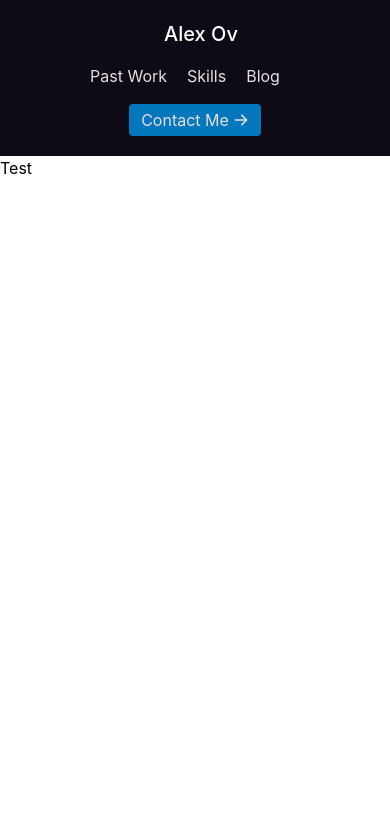
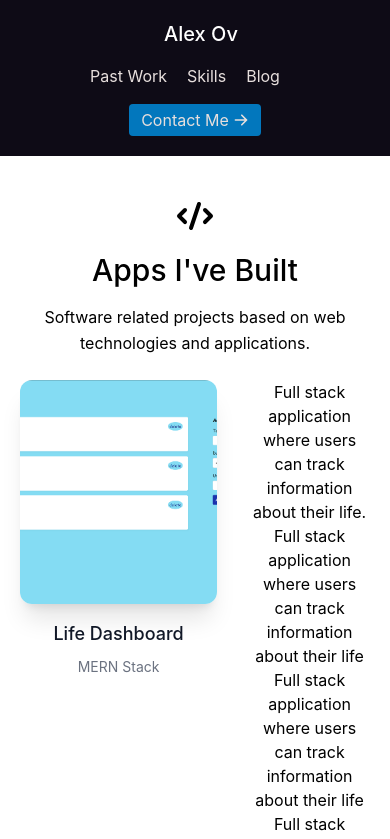
Before and after one commit to OvAlexander/portfolio-website, a React (Create React App) app: page /project in a window 390 px wide. Shown: the top 839 px of the page. Built offline with nearby package versions, Linux system fonts and the light colour scheme; no server answers.

Commit message:
feat: changed design of project displaying

```diff
--- a/src/components/Carousel.js
+++ b/src/components/Carousel.js
@@ -1,114 +1,60 @@
-export default function Carousel(){
-    return(
+// https://unpkg.com/browse/@heroicons/react@2.1.3/24/outline/
+// https://gist.github.com/nimone/1fad7ac88bf2a5b07a26eb45134c76a6
+import { useState, useEffect } from "react"
+import { ArrowLeftIcon } from "@heroicons/react/solid";
+import { ChevronRightIcon } from "@heroicons/react/solid";
+
+export default function Carousel({
+    children: slides,
+    autoSlide = false,
+    autoSlideInterval = 3000,
+  }) {
+    const [curr, setCurr] = useState(0)
+    const prev = () =>
+      setCurr((curr) => (curr === 0 ? slides.length - 1 : curr - 1))
+    const next = () =>
+      setCurr((curr) => (curr === slides.length - 1 ? 0 : curr + 1))
+
+    useEffect(() => {
+      if (!autoSlide) return
+      const slideInterval = setInterval(next, autoSlideInterval)
+      return () => clearInterval(slideInterval)
+    }, [])
+    return (
+      <div className="overflow-hidden relative">
         <div
-        id="carouselExampleCrossfade"
-        class="relative"
-        data-twe-carousel-init
-        data-twe-ride="carousel">
-        <div
-            class="absolute inset-x-0 bottom-0 z-[2] mx-[15%] mb-4 flex list-none justify-center p-0"
-            data-twe-carousel-indicators>
-            <button
-            type="button"
-            data-twe-target="#carouselExampleCrossfade"
-            data-twe-slide-to="0"
-            data-twe-carousel-active
-            class="mx-[3px] box-content h-[3px] w-[30px] flex-initial cursor-pointer border-0 border-y-[10px] border-solid border-transparent bg-white bg-clip-padding p-0 -indent-[999px] opacity-50 transition-opacity duration-[600ms] ease-[cubic-bezier(0.25,0.1,0.25,1.0)] motion-reduce:transition-none"
-            aria-current="true"
-            aria-label="Slide 1"></button>
-            <button
-            type="button"
-            data-twe-target="#carouselExampleCrossfade"
-            data-twe-slide-to="1"
-            class="mx-[3px] box-content h-[3px] w-[30px] flex-initial cursor-pointer border-0 border-y-[10px] border-solid border-transparent bg-white bg-clip-padding p-0 -indent-[999px] opacity-50 transition-opacity duration-[600ms] ease-[cubic-bezier(0.25,0.1,0.25,1.0)] motion-reduce:transition-none"
-            aria-label="Slide 2"></button>
-            <button
-            type="button"
-            data-twe-target="#carouselExampleCrossfade"
-            data-twe-slide-to="2"
-            class="mx-[3px] box-content h-[3px] w-[30px] flex-initial cursor-pointer border-0 border-y-[10px] border-solid border-transparent bg-white bg-clip-padding p-0 -indent-[999px] opacity-50 transition-opacity duration-[600ms] ease-[cubic-bezier(0.25,0.1,0.25,1.0)] motion-reduce:transition-none"
-            aria-label="Slide 3"></button>
+          className="flex transition-transform ease-out duration-500"
+          style={{ transform: `translateX(-${curr * 100}%)` }}
+        >
+          {slides}
         </div>
-        <div
-            class="relative w-full overflow-hidden after:clear-both after:block after:content-['']">
-            <div
-            class="relative float-left -mr-[100%] w-full !transform-none opacity-0 transition-opacity duration-[600ms] ease-in-out motion-reduce:transition-none"
-            data-twe-carousel-fade
-            data-twe-carousel-item
-            data-twe-carousel-active>
-            <img
-                src=".\portfolio-website\public\2.png"
-                class="block w-full"
-                alt="Wild Landscape" />
-            </div>
-            <div
-            class="relative float-left -mr-[100%] hidden w-full !transform-none opacity-0 transition-opacity duration-[600ms] ease-in-out motion-reduce:transition-none"
-            data-twe-carousel-fade
-            data-twe-carousel-item>
-            <img
-                src="https://mdbcdn.b-cdn.net/img/new/slides/042.webp"
-                class="block w-full"
-                alt="Camera" />
-            </div>
-            <div
-            class="relative float-left -mr-[100%] hidden w-full !transform-none opacity-0 transition-opacity duration-[600ms] ease-in-out motion-reduce:transition-none"
-            data-twe-carousel-fade
-            data-twe-carousel-item>
-            <img
-                src="https://mdbcdn.b-cdn.net/img/new/slides/043.webp"
-                class="block w-full"
-                alt="Exotic Fruits" />
-            </div>
+        <div className="absolute inset-0 flex items-center justify-between p-4">
+          <button
+            onClick={prev}
+            className="p-1 rounded-full shadow bg-black/80 text-gray-800 hover:bg-white"
+          >
+            <ArrowLeftIcon size={40} />
+          </button>
+          <button
+            onClick={next}
+            className="p-1 rounded-full shadow bg-black/80 text-gray-800 hover:bg-white"
+          >
+          <ChevronRightIcon size={40} />
+          </button>
         </div>
 
-        <button
-            class="absolute bottom-0 left-0 top-0 z-[1] flex w-[15%] items-center justify-center border-0 bg-none p-0 text-center text-white opacity-50 transition-opacity duration-150 ease-[cubic-bezier(0.25,0.1,0.25,1.0)] hover:text-white hover:no-underline hover:opacity-90 hover:outline-none focus:text-white focus:no-underline focus:opacity-90 focus:outline-none motion-reduce:transition-none"
-            type="button"
-            data-twe-target="#carouselExampleCrossfade"
-            data-twe-slide="prev">
-            <span class="inline-block h-8 w-8">
-            <svg
-                xmlns="http://www.w3.org/2000/svg"
-                fill="none"
-                viewBox="0 0 24 24"
-                stroke-width="1.5"
-                stroke="currentColor"
-                class="h-6 w-6">
-                <path
-                stroke-linecap="round"
-                stroke-linejoin="round"
-                d="M15.75 19.5L8.25 12l7.5-7.5" />
-            </svg>
-            </span>
-            <span
-            class="!absolute !-m-px !h-px !w-px !overflow-hidden !whitespace-nowrap !border-0 !p-0 ![clip:rect(0,0,0,0)]"
-            >Previous</span
-            >
-        </button>
-        <button
-            class="absolute bottom-0 right-0 top-0 z-[1] flex w-[15%] items-center justify-center border-0 bg-none p-0 text-center text-white opacity-50 transition-opacity duration-150 ease-[cubic-bezier(0.25,0.1,0.25,1.0)] hover:text-white hover:no-underline hover:opacity-90 hover:outline-none focus:text-white focus:no-underline focus:opacity-90 focus:outline-none motion-reduce:transition-none"
-            type="button"
-            data-twe-target="#carouselExampleCrossfade"
-            data-twe-slide="next">
-            <span class="inline-block h-8 w-8">
-            <svg
-                xmlns="http://www.w3.org/2000/svg"
-                fill="none"
-                viewBox="0 0 24 24"
-                stroke-width="1.5"
-                stroke="currentColor"
-                class="h-6 w-6">
-                <path
-                stroke-linecap="round"
-                stroke-linejoin="round"
-                d="M8.25 4.5l7.5 7.5-7.5 7.5" />
-            </svg>
-            </span>
-            <span
-            class="!absolute !-m-px !h-px !w-px !overflow-hidden !whitespace-nowrap !border-0 !p-0 ![clip:rect(0,0,0,0)]"
-            >Next
-            </span>
-        </button>
+        <div className="absolute bottom-4 right-0 left-0">
+          <div className="flex items-center justify-center gap-2">
+            {slides.map((_, i) => (
+              <div
+                className={`
+                transition-all w-3 h-3 bg-white rounded-full
+                ${curr === i ? "p-2" : "bg-opacity-50"}
+              `}
+              />
+            ))}
+          </div>
         </div>
-    );
-}
+      </div>
+    )
+  }
--- /dev/null
+++ b/src/components/ProjectList.js
@@ -0,0 +1,95 @@
+import { projects, hardware_projects } from "../data";
+import { CodeIcon } from "@heroicons/react/solid";
+import { DesktopComputerIcon } from "@heroicons/react/solid";
+/*
+TODO:
+6/10/24
+fix transitions when hovering over button
+make side by side gallery
+rename file
+https://www.hyperui.dev/
+*/
+export default function ProjectList(){
+    return(
+        <div className="w-full mb-20 body-font text-black">
+            <div>
+            <CodeIcon className="mx-auto inline-block w-10 mb-4" />
+                <h1 className="sm:text-4xl text-3xl font-medium title-font mb-4 text-black">
+                    Apps I've Built
+                </h1>
+                <p className="lg:w-2/3 mx-auto leading-relaxed text-base">
+                    Software related projects based on web technologies and applications.
+                </p>
+            </div>
+            <br></br>
+            {
+            projects.map((project) => (
+            <article class="group">
+                <div className="flex flex-row -m-4">
+                    <div className="w-3/5 p-4">
+                    <a href= {project.link}>
+                        <img
+                            alt=""
+                            src={project.image}
+                            class="h-56 w-full rounded-xl object-cover shadow-xl transition group-hover:color-[75%]"
+                        />
+
+                        <div class="p-4">
+                            <a href={project.link}>
+                            <h3 class="text-lg font-medium text-gray-900">{project.title}</h3>
+                            </a>
+
+                            <p class="mt-2 line-clamp-3 text-sm/relaxed text-gray-500">
+                                {project.subtitle}
+                            </p>
+                        </div>
+                    </a>
+                    </div>
+                    <div className="w-2/5 p-4">
+                        <p>{project.description}</p>
+                    </div>
+                </div>
+            </article>
+            ))}
+
+            <div className="flex flex-col w-full mb-20">
+                <DesktopComputerIcon className="mx-auto inline-block w-10 mb-4" />
+                <h1 className="sm:text-4xl text-3xl font-medium title-font mb-4 text-black">
+                    Things I've Built
+                </h1>
+                <p className="lg:w-2/3 mx-auto leading-relaxed text-base">
+                    Hardware related projects based on robotics and electronics.
+                </p>
+            </div>
+            {
+            hardware_projects.map((hardware_projects) => (
+            <article class="group">
+                <div className="flex flex-row -m-4">
+                    <div className="w-3/5 p-4">
+                    <a href= {hardware_projects.link}>
+                        <img
+                            alt=""
+                            src={hardware_projects.image}
+                            class="h-56 w-full rounded-xl object-cover shadow-xl transition group-hover:color-[75%]"
+                        />
+
+                        <div class="p-4">
+                            <a href={hardware_projects.link}>
+                            <h3 class="text-lg font-medium text-gray-900">{hardware_projects.title}</h3>
+                            </a>
+
+                            <p class="mt-2 line-clamp-3 text-sm/relaxed text-gray-500">
+                                {hardware_projects.subtitle}
+                            </p>
+                        </div>
+                    </a>
+                    </div>
+                    <div className="w-2/5 p-4">
+                        <p>{hardware_projects.description}</p>
+                    </div>
+                </div>
+            </article>
+            ))}
+        </div>
+    );
+}
--- a/src/data.js
+++ b/src/data.js
@@ -2,7 +2,17 @@ export const projects = [
   {
     title: "Life Dashboard",
     subtitle: "MERN Stack",
-    description: "Full stack application where users can track information about their life",
+    description:
+    `
+    Full stack application where users can track information about their life.
+    Full stack application where users can track information about their life
+    Full stack application where users can track information about their life
+    Full stack application where users can track information about their life
+    Full stack application where users can track information about their life
+    Full stack application where users can track information about their life
+    Full stack application where users can track information about their life
+    `,
+
     image: "./life-dashboard.png",
     link: "https://github.com/OvAlexander/life-dashboard",
   },
@@ -30,43 +40,43 @@ export const projects = [
 ];
 export const hardware_projects = [
   {
-    title: "Arduino, Autonomous, Motor Control, Python, Raspberry Pi, and Sensors",
-    subtitle: "Battery Transfer Pod",
+    title: "Battery Transfer Pod",
+    subtitle: "Arduino, Autonomous, Motor Control, Python, Raspberry Pi, and Sensors",
     description: "Robotic Arm utilizing computer vision and TCP/IP Protocol",
     image: "./pod_white.png",
     link: "https://www.bansheeuav.tech/home",
   },
   {
-    title: "Arduino, Autonomous, Motor Control, Python, and Sensors",
-    subtitle: "Battery Vending Machine",
+    title: "Battery Vending Machine",
+    subtitle: "Arduino, Autonomous, Motor Control, Python, and Sensors",
     description: "Automated battery charging carousel, powered by a stepper motor",
     image: "./3dBVM.png",
     link: "https://www.bansheeuav.tech/home",
   },
   {
-    title: "Arduino, and Sensors",
-    subtitle: "Smart Irrigation System using Microcontrollers",
+    title: "Smart Irrigation System using Microcontrollers",
+    subtitle: "Arduino, and Sensors",
     description: "Automated plant watering system based on environmental variables to extend life of plants",
     image: "./sism.png",
     link: "./SISM_Report.pdf",
   },
   {
-    title: "Autonomous, PID Control, and VEX",
-    subtitle: "VEX Robotics In the Zone",
+    title: "VEX Robotics In the Zone",
+    subtitle: "Autonomous, PID Control, and VEX",
     description: "Robot created to place and extract cones to place on goals both autonomously and remote controlled",
     image: "./ITZ.jpg",
     link: "",
   },
   {
-    title: "Arduino, IoT, and Python",
-    subtitle: "RFID Attendance",
+    title: "RFID Attendance",
+    subtitle: "Arduino, IoT, and Python",
     description: "RFID based attendance system synced to a web app with storing time and data of attendes' entrance",
     image: "./rfid.png",
     link: "./RFID_report.pdf",
   },
   {
-    title: "Arduino, CAD, and VEX",
-    subtitle: "Cat Tree Attachments",
+    title: "Cat Tree Attachments",
+    subtitle: "Arduino, CAD, and VEX",
     description: "Toy attachments for cat trees",
     image: "./cat_dome.png",
     link: "./EDD_Poster.pdf",
--- a/src/pages/Project.js
+++ b/src/pages/Project.js
@@ -1,13 +1,13 @@
 import Navbar from "../components/Navbar";
-import Projects from "../components/Projects";
-import Carousel from "../components/Carousel";
+import ProjectList from "../components/ProjectList";
 function Project() {
     return(
         <main>
             <div>
                 <Navbar />
-                <h1>Test</h1>
-                <Carousel />
+                <div className="container px-5 py-10 mx-auto text-center lg:px-40">
+                        <ProjectList />
+                </div>
             </div>
         </main>
 
```
